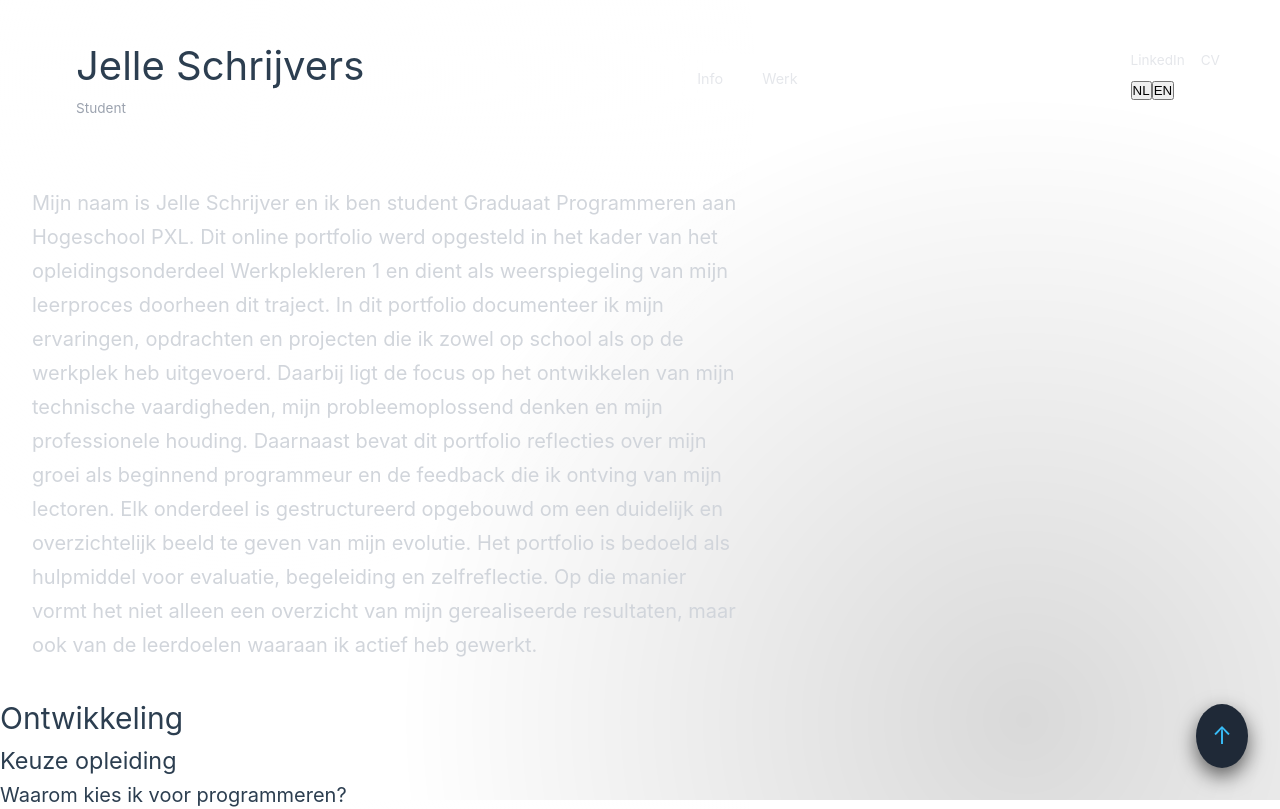
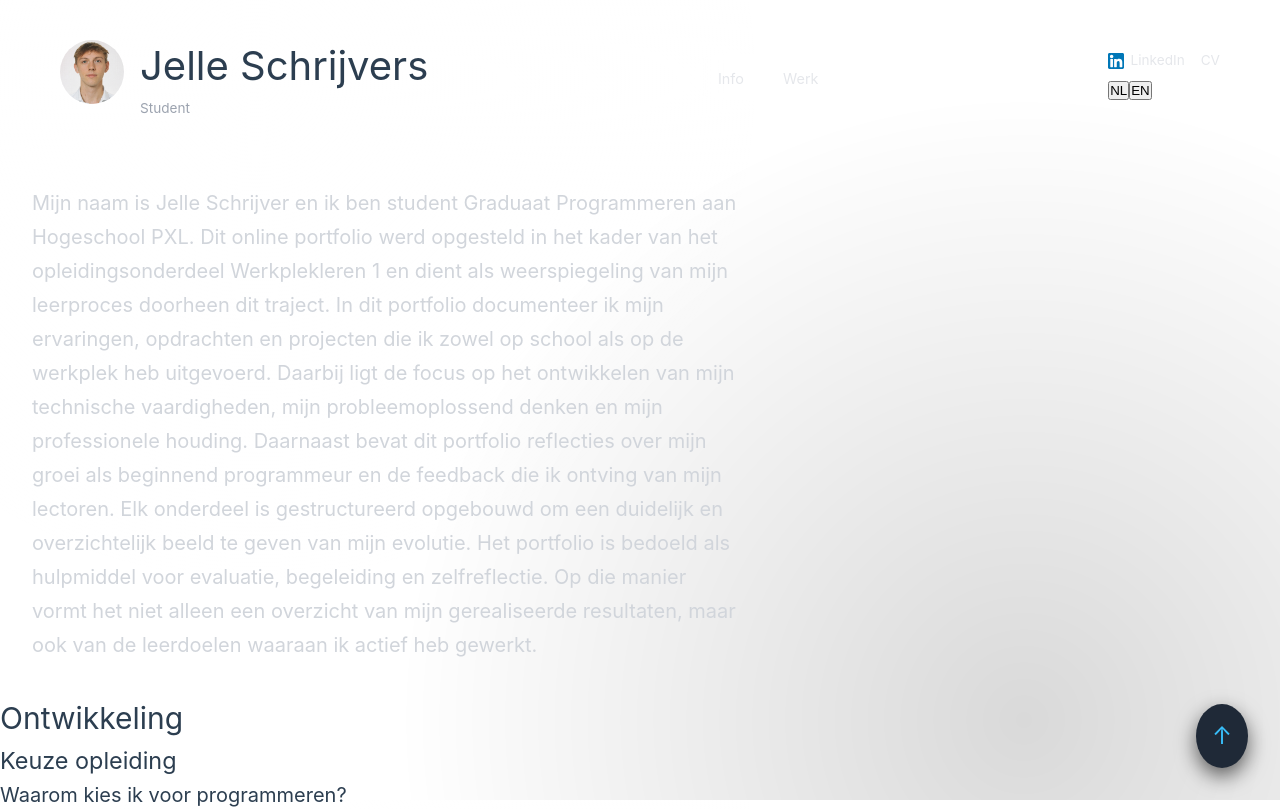
Before and after one commit to JelleSchrijvers-PXL/portfolio2-JelleSchrijvers-PXL, a Vue app in the folder portfolio/: page / in a window 1280 px wide. Shown: the top 809 px of the page. Built offline with nearby package versions, Linux system fonts and the light colour scheme.

Commit message:
navbar foto's toegevoegd plus iconen

```diff
--- a/portfolio/src/components/navbar.vue
+++ b/portfolio/src/components/navbar.vue
@@ -1,5 +1,7 @@
 <script setup>
 import { useI18n } from 'vue-i18n'
+import profilePicture from '../assets/foto/profile-picture.jpg'
+import linkedIn from '../assets/icoon/linkedin-svgrepo-com.svg'
 
 const { locale } = useI18n()
 
@@ -16,7 +18,7 @@ function setLang(lang) {
       <div class="container-left">
         <div class="basis-info">
           <div class="container-profile-picture">
-
+            <img :src="profilePicture" alt="foto van Jelle Schrijvers">
           </div>
 
           <div class="container-name">
@@ -40,7 +42,7 @@ function setLang(lang) {
       <div class="container-right">
         <div class="container-social">
           <a href="https://www.linkedin.com/in/jelleschrijvers/" target="_blank">
-            LinkedIn
+          <img :src="linkedIn" alt="icoon-linkedin">LinkedIn
           </a>
           <a href="#">{{ $t('nav.cv') }}</a>
         </div>
```
